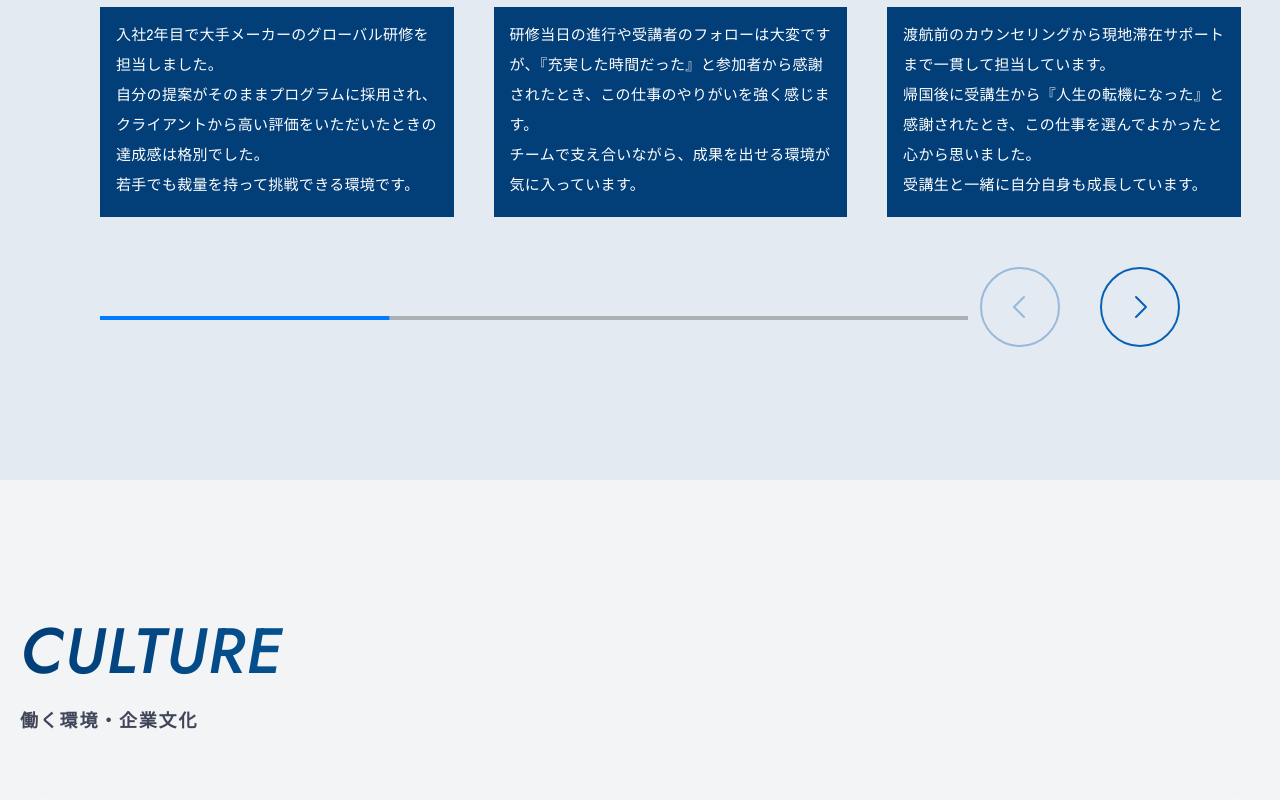
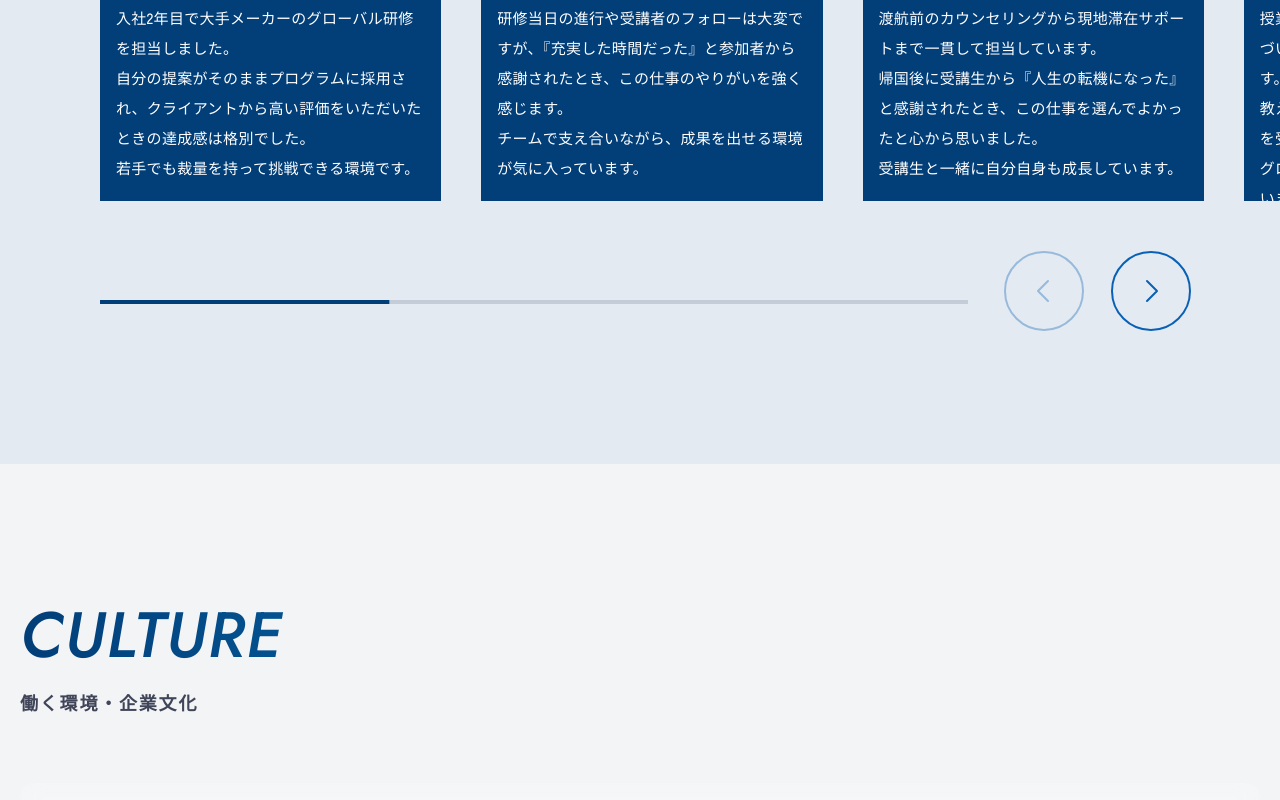
Before and after one commit to penguin-web-code/global_standard_recruit, a plain HTML site: page index.html in a window 1280 px wide. Shown: the part 5353-6153 px from the top of the page. Drawn offline with nearby package versions, Linux system fonts and the light colour scheme.

Commit message:
memberスライダー調整

```diff
--- a/css/style.scss
+++ b/css/style.scss
@@ -1054,14 +1054,14 @@ dialog {
 .swiper-button-prev {
   right: 100px;
   @include mq(pc) {
-    right: 220px;
+    right: calc(220 / 1440 * 100vw);
   }
 }
 
 .swiper-button-next {
   right: 20px;
   @include mq(pc) {
-    right: 100px;
+    right: calc(100 / 1440 * 100vw);
   }
 }
 
@@ -1144,6 +1144,14 @@ dialog {
   right: 8px;
   top: -20px;
   z-index: 3;
+}
+.swiper-pagination-progressbar .swiper-pagination-progressbar-fill{
+  background: $text-dark !important;
+
+}
+.swiper-pagination-progressbar{
+  background: #C4CCD7 !important;
+
 }
 .swiper-horizontal > .swiper-pagination-progressbar,
 .swiper-pagination-progressbar.swiper-pagination-horizontal,
--- a/js/script.js
+++ b/js/script.js
@@ -21,7 +21,7 @@ const cardSwiper = new Swiper('.member__card__swiper', { // swiperの名前
 
   // 表示について
   centeredSlides: false, // 中央寄せにしない
-  slidesPerView: "1.1",
+  slidesPerView: "1.2",
   spaceBetween: 20,
 
   // ページネーション
@@ -39,7 +39,7 @@ const cardSwiper = new Swiper('.member__card__swiper', { // swiperの名前
   breakpoints: {
     // 画面幅が1025px以上の場合
     1025: {
-      slidesPerView:"3.1",
+      slidesPerView:"3.2",
       spaceBetween:40,
     }
   },
```
Also changed, not shown: css/style.css.
